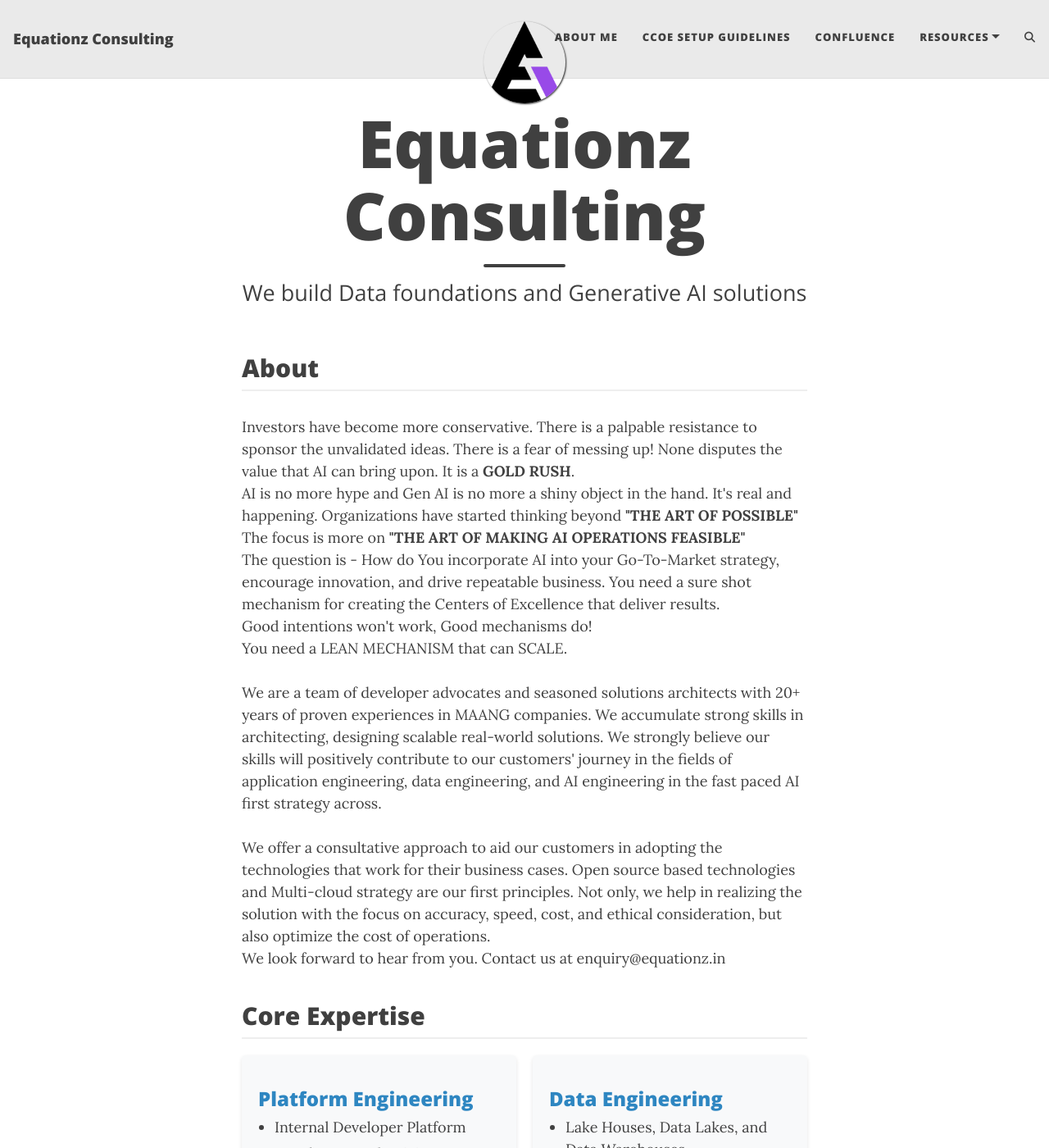
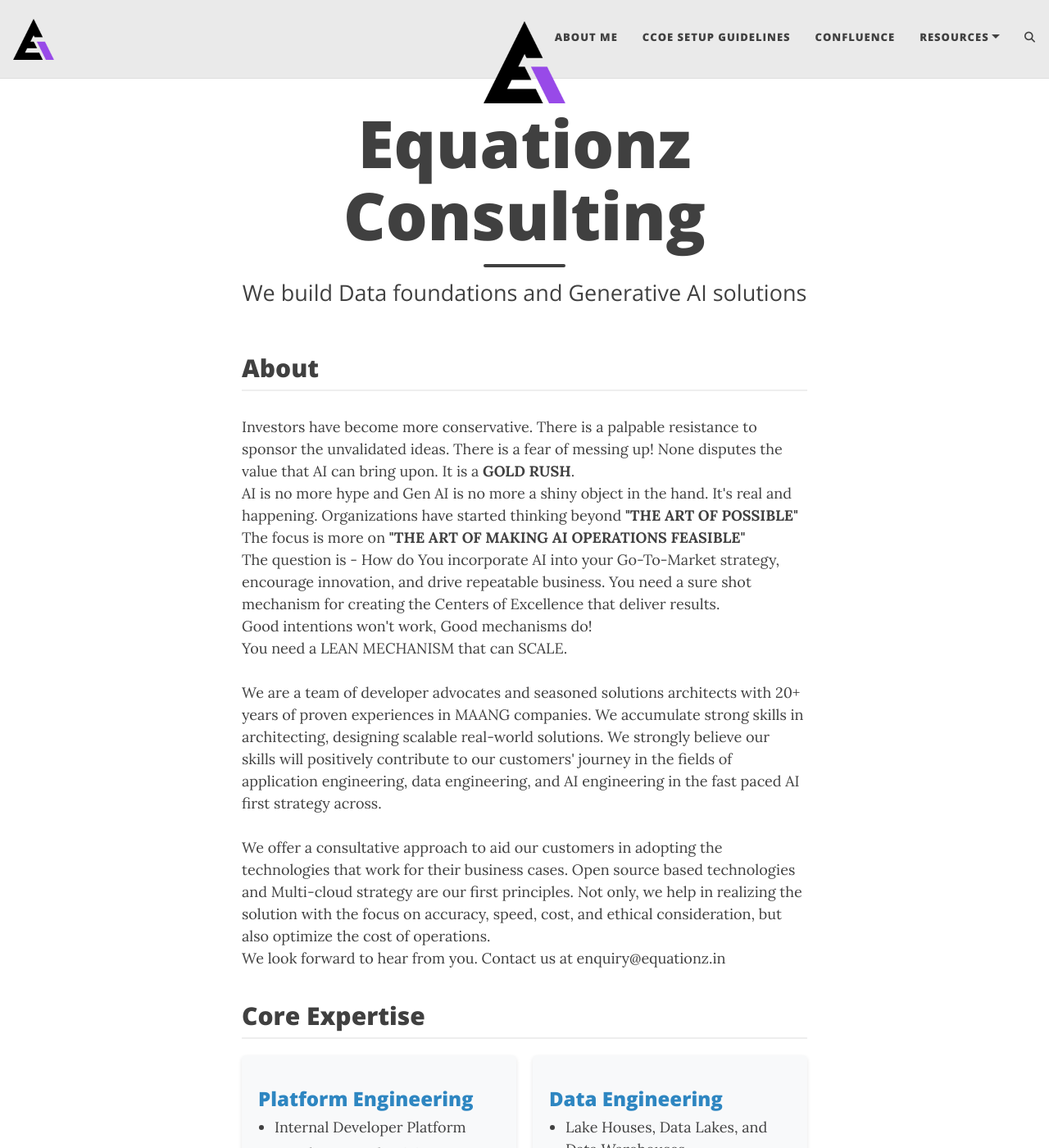
Before and after one commit to raghavendraprakash/equationz.github.io, a Jekyll site: the page built from index.html, in a window 1280 px wide and 1400 px high. Shown: the whole window at 82% size. Built offline with Jekyll 4.4.1, drawn with Linux system fonts in a browser that asks for light colours; the list of posts is cut into pages by our own code; comment, search, counter and statistics services are not loaded.

Commit message:
Update _config.yml

```diff
--- a/_config.yml
+++ b/_config.yml
@@ -48,11 +48,11 @@
 avatar: "/assets/img/EquationzLogo.png"
 
 # By default, the image is cut into a circle. You can disable this behaviour by setting 'round-avatar: false'
-round-avatar: true
+round-avatar: false
 
 # If you want to have an image logo in the top-left corner instead of having the title of the website,
 # then specify the following parameter
-#title-img: /path/to/image
+title-img: "/assets/img/EquationzLogo.png"
 
 
 #####################################
```
